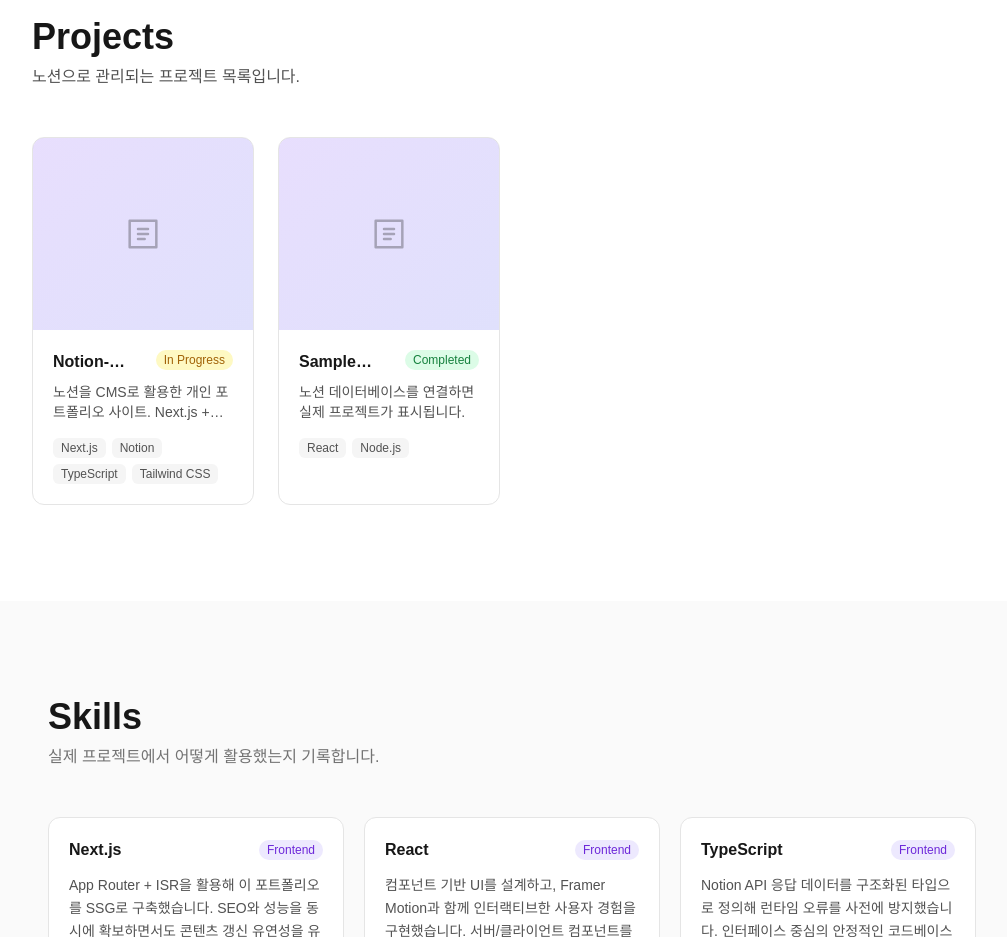
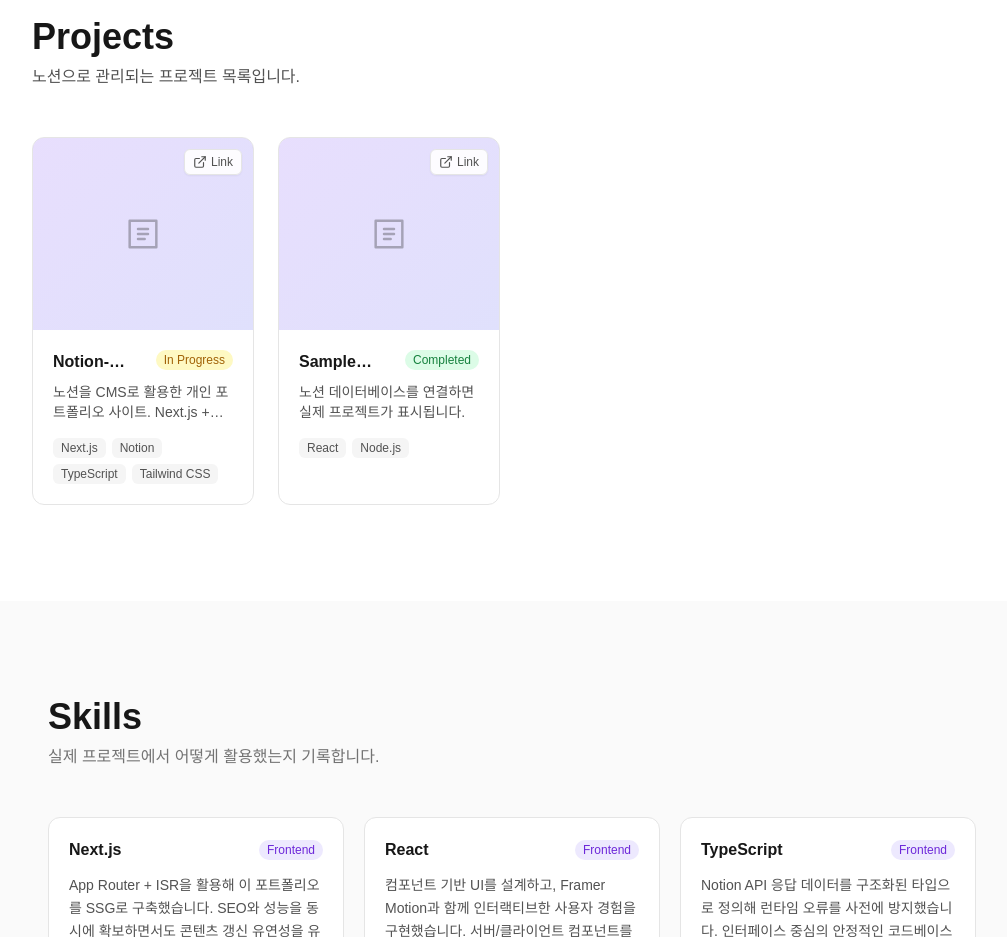
Before and after one commit to Mikang-K/Notion-Powered-Portfolio, a Next.js app: page / in a window 1280 px wide. Shown: the part 960-1897 px from the top of the page, without its empty margins (256-1263 px from the left). Built offline with nearby package versions, Linux system fonts and the light colour scheme; a web font is replaced by a local one; what notion-client would draw is missing.

Commit message:
프로젝트에 URL 링크 추가

```diff
--- a/components/ProjectCard.tsx
+++ b/components/ProjectCard.tsx
@@ -4,6 +4,16 @@ import { motion } from "framer-motion";
 import Link from "next/link";
 import Image from "next/image";
 import type { Project } from "@/lib/types";
+
+function ExternalLinkIcon() {
+  return (
+    <svg width="14" height="14" viewBox="0 0 24 24" fill="none" stroke="currentColor" strokeWidth="2" strokeLinecap="round" strokeLinejoin="round">
+      <path d="M18 13v6a2 2 0 0 1-2 2H5a2 2 0 0 1-2-2V8a2 2 0 0 1 2-2h6" />
+      <polyline points="15 3 21 3 21 9" />
+      <line x1="10" y1="14" x2="21" y2="3" />
+    </svg>
+  );
+}
 
 const statusColors: Record<string, string> = {
   "Not Started": "bg-blue-100 text-blue-700 dark:bg-blue-900/30 dark:text-blue-400",
@@ -24,7 +34,20 @@ export function ProjectCard({ project, index }: ProjectCardProps) {
       whileInView={{ opacity: 1, y: 0 }}
       viewport={{ once: true }}
       transition={{ duration: 0.4, delay: index * 0.1 }}
+      className="relative"
     >
+      {project.url && (
+        <a
+          href={project.url}
+          target="_blank"
+          rel="noopener noreferrer"
+          onClick={(e) => e.stopPropagation()}
+          className="absolute top-3 right-3 z-10 flex items-center gap-1 px-2 py-1 rounded-md text-xs font-medium bg-white/90 dark:bg-neutral-800/90 text-neutral-600 dark:text-neutral-400 hover:text-violet-600 dark:hover:text-violet-400 border border-neutral-200 dark:border-neutral-700 hover:border-violet-400 dark:hover:border-violet-500 backdrop-blur-sm transition-all duration-200 shadow-sm"
+        >
+          <ExternalLinkIcon />
+          Link
+        </a>
+      )}
       <Link
         href={`/projects/${project.slug}`}
         className="group block h-full rounded-xl border border-neutral-200 dark:border-neutral-800 bg-white dark:bg-neutral-900 overflow-hidden hover:border-neutral-400 dark:hover:border-neutral-600 hover:shadow-lg transition-all duration-300"
--- a/lib/notion.ts
+++ b/lib/notion.ts
@@ -137,6 +137,7 @@ export async function getProjects(): Promise<Project[]> {
         const statusRaw = getStatusProp(props["상태"]) || getStatusProp(props["Status"]);
         const status = mapStatus(statusRaw);
         const thumbnail = getCover(page);
+        const url = getUrl(props["URL"]) || getUrl(props["링크"]) || getUrl(props["Github"]) || undefined;
 
         return {
           id: page.id,
@@ -147,6 +148,7 @@ export async function getProjects(): Promise<Project[]> {
           slug: page.id.replace(/-/g, ""),
           date: date || page.created_time.split("T")[0],
           status,
+          url,
         } satisfies Project;
       });
 
@@ -202,6 +204,11 @@ function getDate(prop: NotionProperty | undefined): string {
   return prop.date?.start ?? "";
 }
 
+function getUrl(prop: NotionProperty | undefined): string {
+  if (!prop || prop.type !== "url") return "";
+  return prop.url ?? "";
+}
+
 function getCover(page: PageObjectResponse): string | null {
   const cover = page.cover;
   if (!cover) return null;
@@ -221,6 +228,7 @@ function getMockProjects(): Project[] {
       slug: "notion-powered-portfolio",
       date: "2026-04-06",
       status: "In Progress",
+      url: "https://github.com",
     },
     {
       id: "mock-2",
@@ -231,6 +239,7 @@ function getMockProjects(): Project[] {
       slug: "sample-project",
       date: "2026-01-01",
       status: "Completed",
+      url: "https://github.com",
     },
   ];
 }
--- a/lib/types.ts
+++ b/lib/types.ts
@@ -7,6 +7,7 @@ export interface Project {
   slug: string;
   date: string;
   status: "Not Started" | "In Progress" | "Completed" | "Archived";
+  url?: string;
 }
 
 export interface Skill {
```
Also changed, not shown: .bkit/runtime/session-ctx-fp.json, 1 other file (tests, documents, lock files or other folders).
